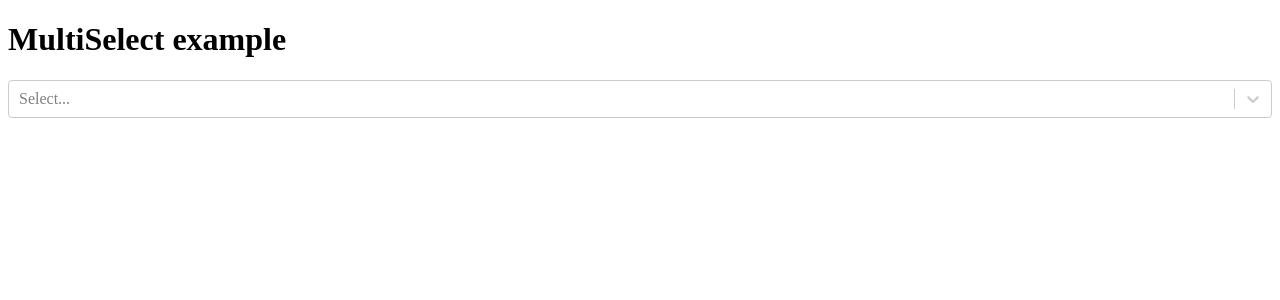
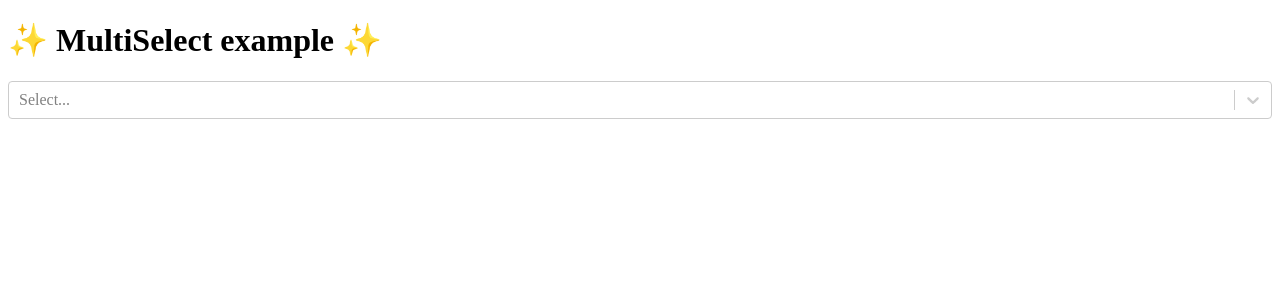
Before and after one commit to ctrl-hack/React-MultiSelect, a React (Create React App) app: page / in a window 1280 px wide. Shown: the top 300 px of the page. Built offline with nearby package versions, Linux system fonts and the light colour scheme.

Commit message:
Update App.tsx & style.css

```diff
--- a/src/App.tsx
+++ b/src/App.tsx
@@ -18,8 +18,10 @@
   };
 
   return (
-    <div>
-      <h1> MultiSelect example </h1>
+    <div className="App">
+      <h1>
+        {"\u2728"} MultiSelect example {"\u2728"}
+      </h1>
       <MultiSelect
         key="example_id"
         options={options}
--- a/src/styles.css
+++ b/src/styles.css
@@ -1,4 +1,6 @@
 .App {
   font-family: sans-serif;
+}
+h1 {
   text-align: center;
 }
```
